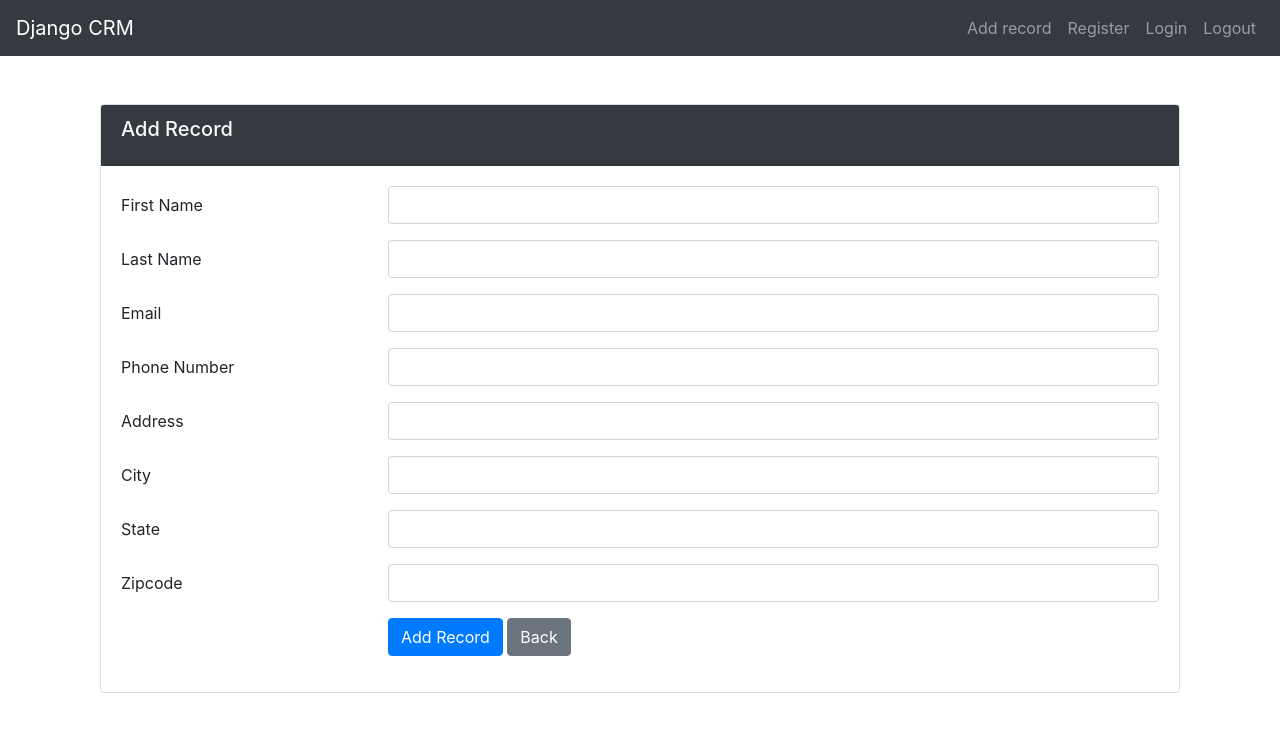
After one commit to ZainAli121/Django-CRM, a Django app: page /add_record/ in a window 1280 px wide. The commit adds this page. Shown: the top 732 px of the page. Run offline with Django 4.2, Linux system fonts and the light colour scheme; some libraries are stand-ins or nearby versions.

Commit message:
Record added..

```diff
--- /dev/null
+++ b/CRM/webapp1/templates/add_record.html
@@ -0,0 +1,94 @@
+{% extends 'base.html' %}
+
+{% block content %}
+
+<div class="container mt-5">
+    <div class="card">
+        <div class="card-header bg-dark text-light">
+            <h5 class="card-title">Add Record</h5>
+        </div>
+        <div class="card-body">
+            <form action="your_form_action_url_here" method="POST">
+                <!-- ID field (hidden, as it's usually auto-generated) -->
+                <input type="hidden" name="id" value="auto-generated">
+
+                <!-- First Name field -->
+                <div class="form-group row">
+                    <label for="first_name" class="col-sm-3 col-form-label">First Name</label>
+                    <div class="col-sm-9">
+                        <input type="text" class="form-control" id="first_name" name="first_name" required>
+                    </div>
+                </div>
+
+                <!-- Last Name field -->
+                <div class="form-group row">
+                    <label for="last_name" class="col-sm-3 col-form-label">Last Name</label>
+                    <div class="col-sm-9">
+                        <input type="text" class="form-control" id="last_name" name="last_name" required>
+                    </div>
+                </div>
+
+                <!-- Email field -->
+                <div class="form-group row">
+                    <label for="email" class="col-sm-3 col-form-label">Email</label>
+                    <div class="col-sm-9">
+                        <input type="email" class="form-control" id="email" name="email" required>
+                    </div>
+                </div>
+
+                <!-- Phone Number field -->
+                <div class="form-group row">
+                    <label for="phone_number" class="col-sm-3 col-form-label">Phone Number</label>
+                    <div class="col-sm-9">
+                        <input type="tel" class="form-control" id="phone_number" name="phone_number" required>
+                    </div>
+                </div>
+
+                <!-- Address field -->
+                <div class="form-group row">
+                    <label for="address" class="col-sm-3 col-form-label">Address</label>
+                    <div class="col-sm-9">
+                        <input type="text" class="form-control" id="address" name="address" required>
+                    </div>
+                </div>
+
+                <!-- City field -->
+                <div class="form-group row">
+                    <label for="city" class="col-sm-3 col-form-label">City</label>
+                    <div class="col-sm-9">
+                        <input type="text" class="form-control" id="city" name="city" required>
+                    </div>
+                </div>
+
+                <!-- State field -->
+                <div class="form-group row">
+                    <label for="state" class="col-sm-3 col-form-label">State</label>
+                    <div class="col-sm-9">
+                        <input type="text" class="form-control" id="state" name="state" required>
+                    </div>
+                </div>
+
+                <!-- Zipcode field -->
+                <div class="form-group row">
+                    <label for="zipcode" class="col-sm-3 col-form-label">Zipcode</label>
+                    <div class="col-sm-9">
+                        <input type="text" class="form-control" id="zipcode" name="zipcode" required>
+                    </div>
+                </div>
+
+                <!-- Created At field (hidden, as it's usually auto-generated) -->
+                <input type="hidden" name="created_at" value="auto-generated">
+
+                <!-- Submit button -->
+                <div class="form-group row">
+                    <div class="col-sm-9 offset-sm-3">
+                        <button type="submit" class="btn btn-primary">Add Record</button>
+                        <a href="{% url 'home' %}" class="btn btn-secondary">Back</a>
+                    </div>
+                </div>
+            </form>
+        </div>
+    </div>
+</div>
+
+{% endblock %}
--- a/CRM/webapp1/templates/navbar.html
+++ b/CRM/webapp1/templates/navbar.html
@@ -21,6 +21,9 @@
         <div class="collapse navbar-collapse" id="navbarNav">
             <ul class="navbar-nav ml-auto">
                 <li class="nav-item">
+                    <a class="nav-link" href="{% url 'add_record' %}">Add record</a>
+                </li>
+                <li class="nav-item">
                     <a class="nav-link" href="{% url 'signup' %}">Register</a>
                 </li>
 
--- a/CRM/webapp1/urls.py
+++ b/CRM/webapp1/urls.py
@@ -5,5 +5,8 @@ urlpatterns = [
     path('', views.home, name='home'),
     path('signup/', views.signup_user, name='signup'),
     path('logout/', views.logout_user, name='logout'),
-    path('login/', views.login_user, name='login')
+    path('login/', views.login_user, name='login'),
+    path('record/<int:pk>', views.user_record, name='record'),
+    path('delete_record/<int:pk>', views.delete_record, name='delete_record'),
+    path('add_record/', views.add_record, name = 'add_record'),
 ]
--- a/CRM/webapp1/views.py
+++ b/CRM/webapp1/views.py
@@ -54,3 +54,28 @@ def logout_user(request):
     logout(request)
     messages.success(request, 'User logged out successfully.')
     return redirect('login')
+
+
+def user_record(request, pk):
+    if request.user.is_authenticated:
+        record = Record.objects.get(id=pk)
+        return render(request, 'record.html', {'record': record})
+
+    else:
+        messages.success(request, 'Please login to view this page.')
+        return redirect('login')
+
+def delete_record(request, pk):
+    if request.user.is_authenticated:
+        record = Record.objects.get(id=pk)
+        record.delete()
+        messages.success(request, 'Record deleted successfully.')
+        return redirect('/')
+
+    else:
+        messages.success(request, 'Please login to view this page.')
+        return redirect('login')
+
+
+def add_record(request):
+    return render(request, 'add_record.html', {})
```
Also changed, not shown: CRM/webapp1/templates/home.html (+5 -3 lines), CRM/webapp1/templates/record.html (added, +32 -0 lines), CRM/db.sqlite3.
